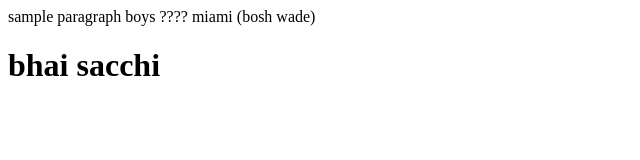
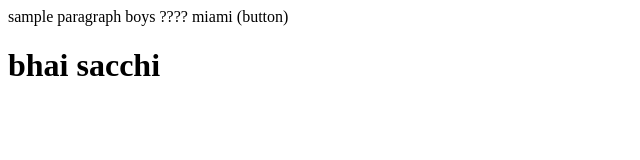
Before and after one commit to anvaybhure/localrepo, a plain HTML site: page index.html in a window 1280 px wide. Shown: the full height of the page, 0-640 px from the left. Drawn offline with Linux system fonts and the light colour scheme.

Commit message:
button on main

```diff
--- a/index.html
+++ b/index.html
@@ -1,6 +1,6 @@
 <p>
 sample paragraph boys ????
-miami (bosh wade)
+miami (button)
 
 </p>
 
```
